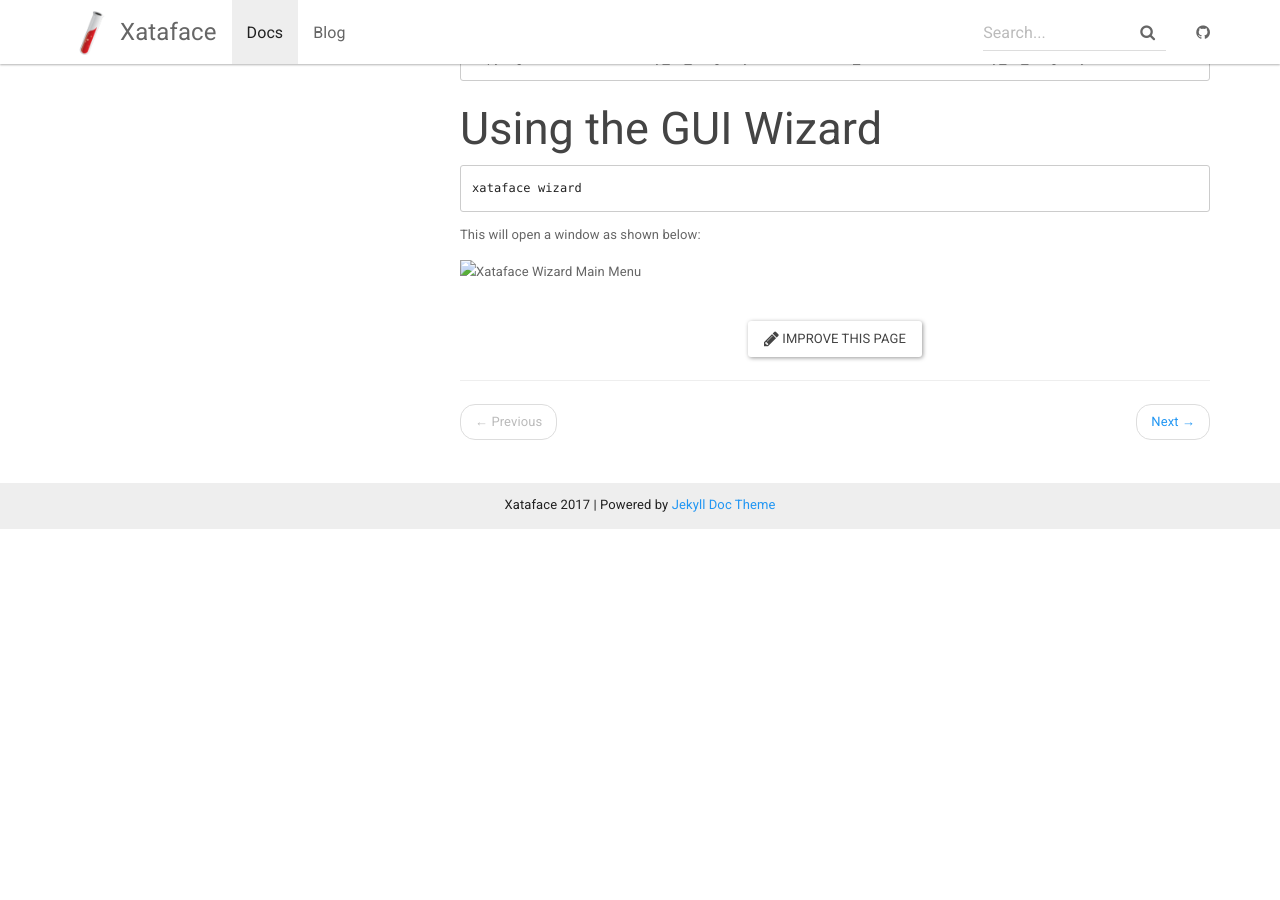
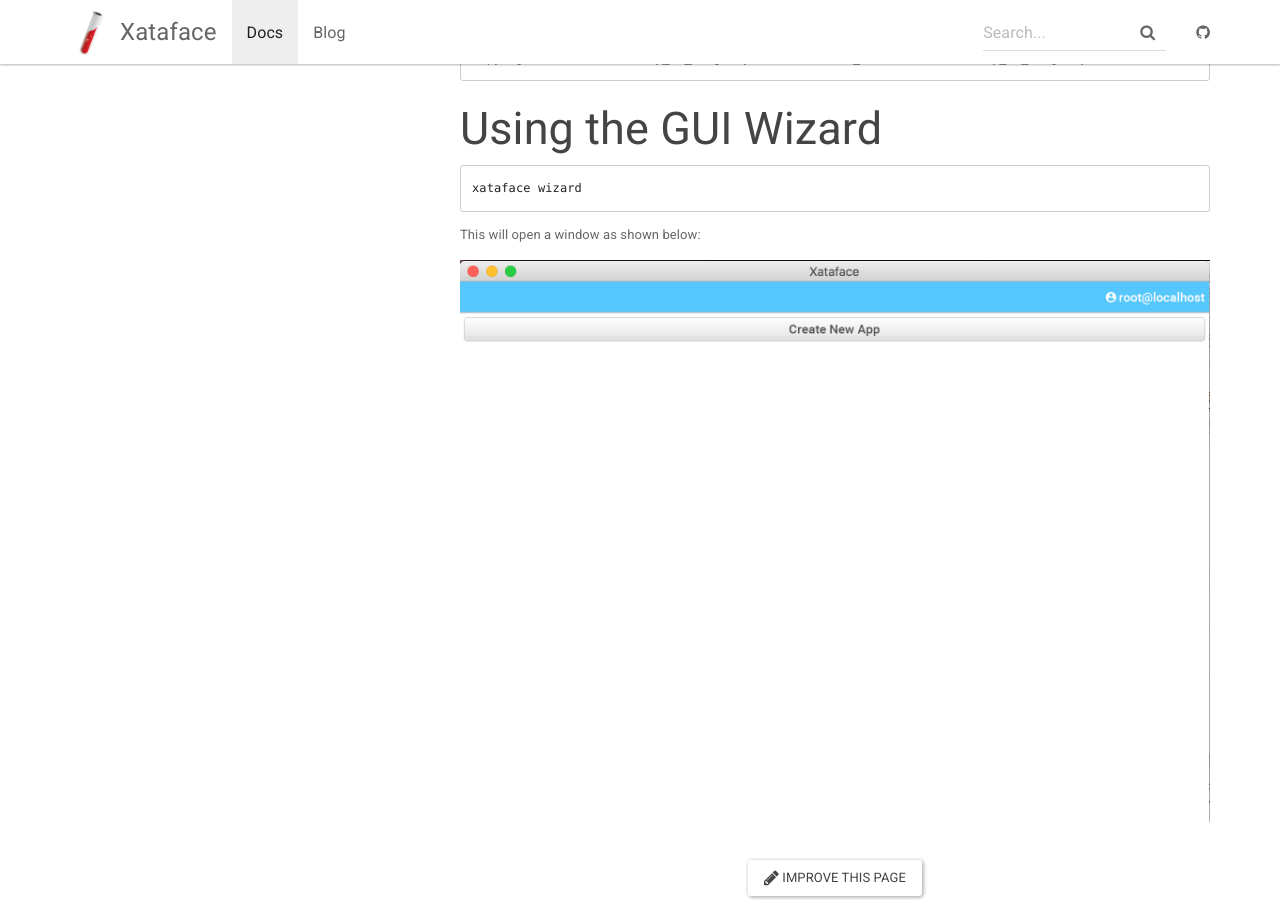
Before and after one commit to xataface/xataface.github.io, a Jekyll site: the page built from _docs/index.md, in a window 1280 px wide and 900 px high, scrolled down 1488 px. Built offline with Jekyll 4.4.1, drawn with Linux system fonts in a browser that asks for light colours; nearby versions of some CDN libraries; before the commit the page ends 2018 px from its top, so only the background shows below that.

Commit message:
Moved docs images into separate directory in root

```diff
--- a/_docs/index.md
+++ b/_docs/index.md
@@ -82,4 +82,4 @@
 
 This will open a window as shown below:
 
-![Xataface Wizard Main Menu](images/wizard-main-menu.png)
+![Xataface Wizard Main Menu](/images/docs/wizard-main-menu.png)
```
Also changed, not shown: images/docs/wizard-main-menu.png (renamed from _docs/images/wizard-main-menu.png).
